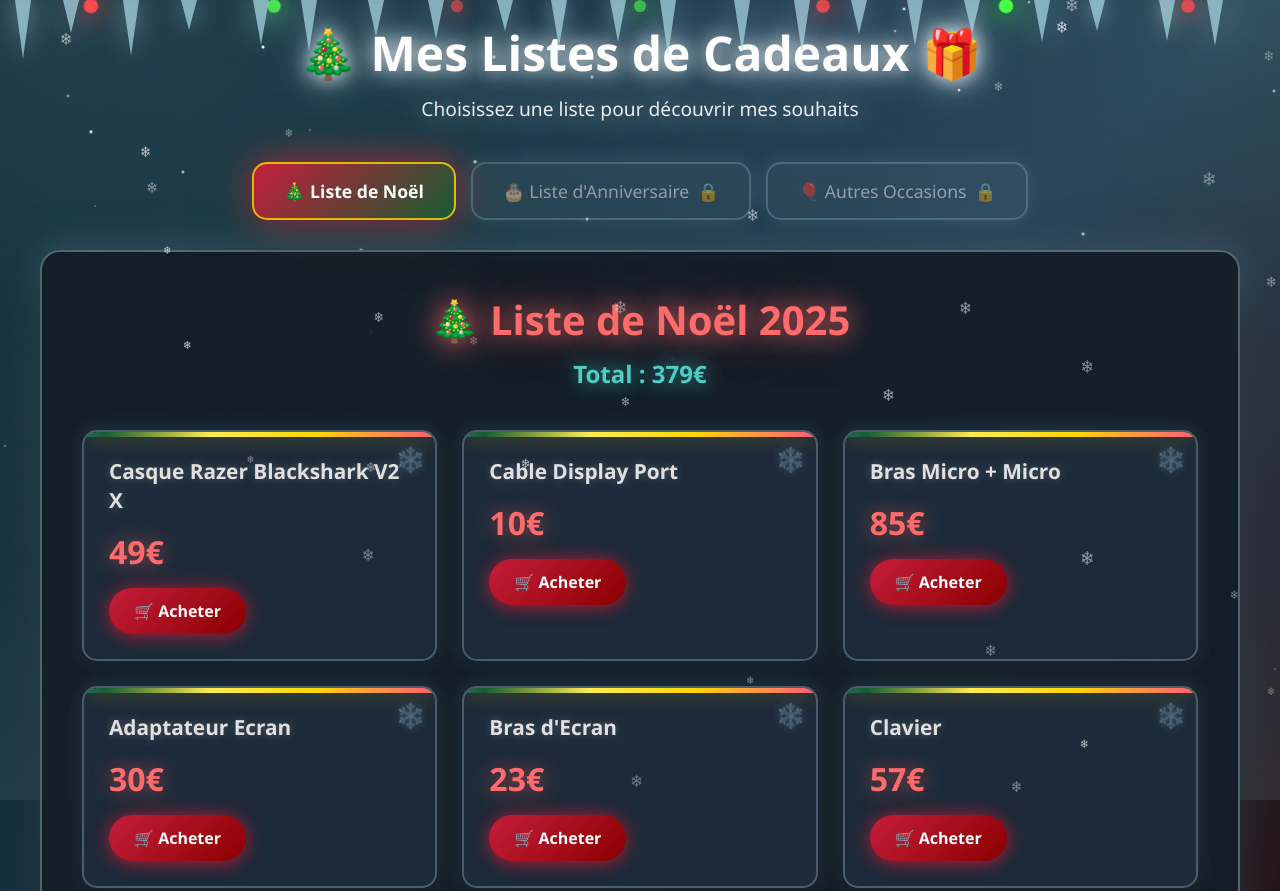
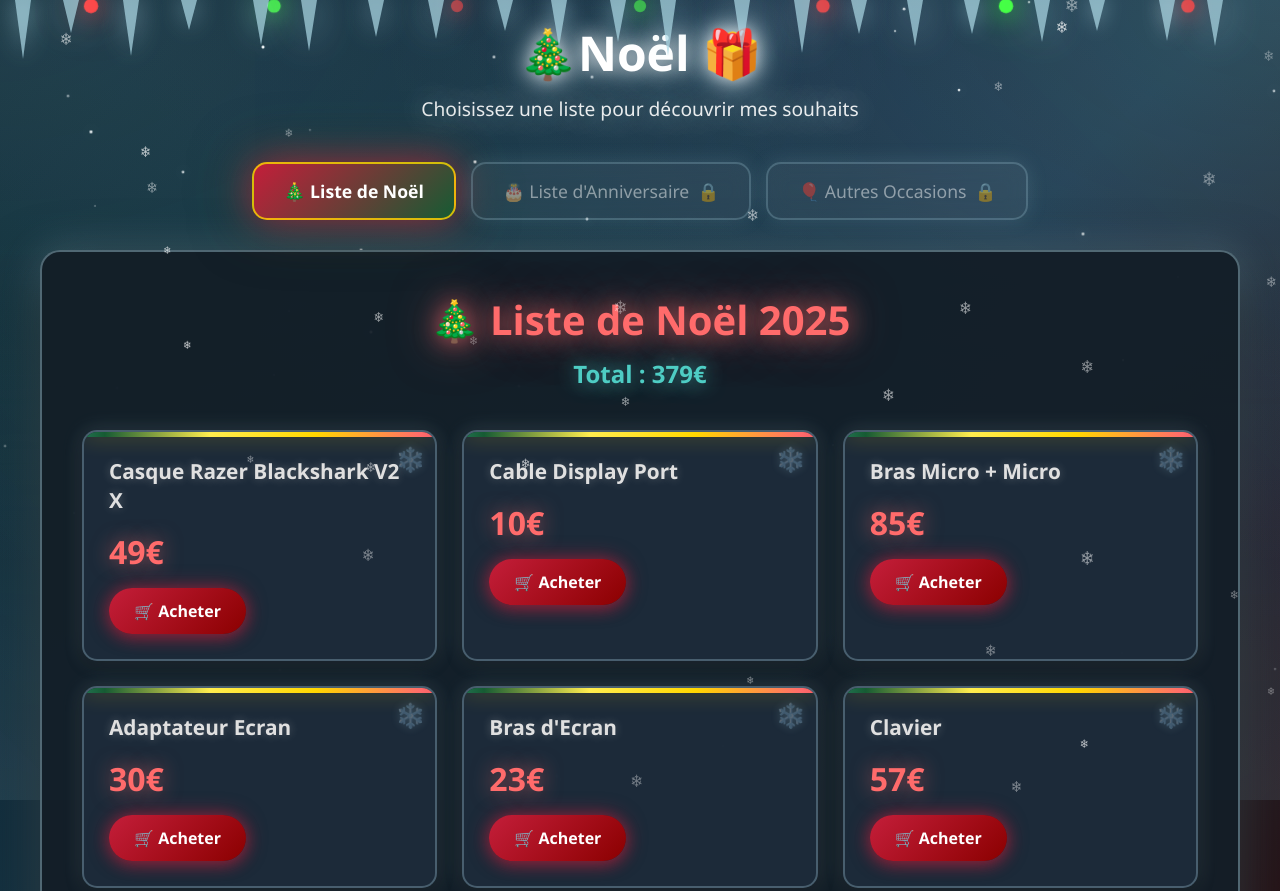
Before and after one commit to YTFeez/YTFeez.github.io, a plain HTML site: page index.html in a window 1280 px wide. Shown: the top 891 px of the page. Drawn offline with Linux system fonts and the light colour scheme.

```diff
--- a/index.html
+++ b/index.html
@@ -580,7 +580,7 @@
 
     <div class="container">
         <header>
-            <h1>🎄 Mes Listes de Cadeaux 🎁</h1>
+            <h1>🎄Noël 🎁</h1>
             <p>Choisissez une liste pour découvrir mes souhaits</p>
         </header>
 
```
